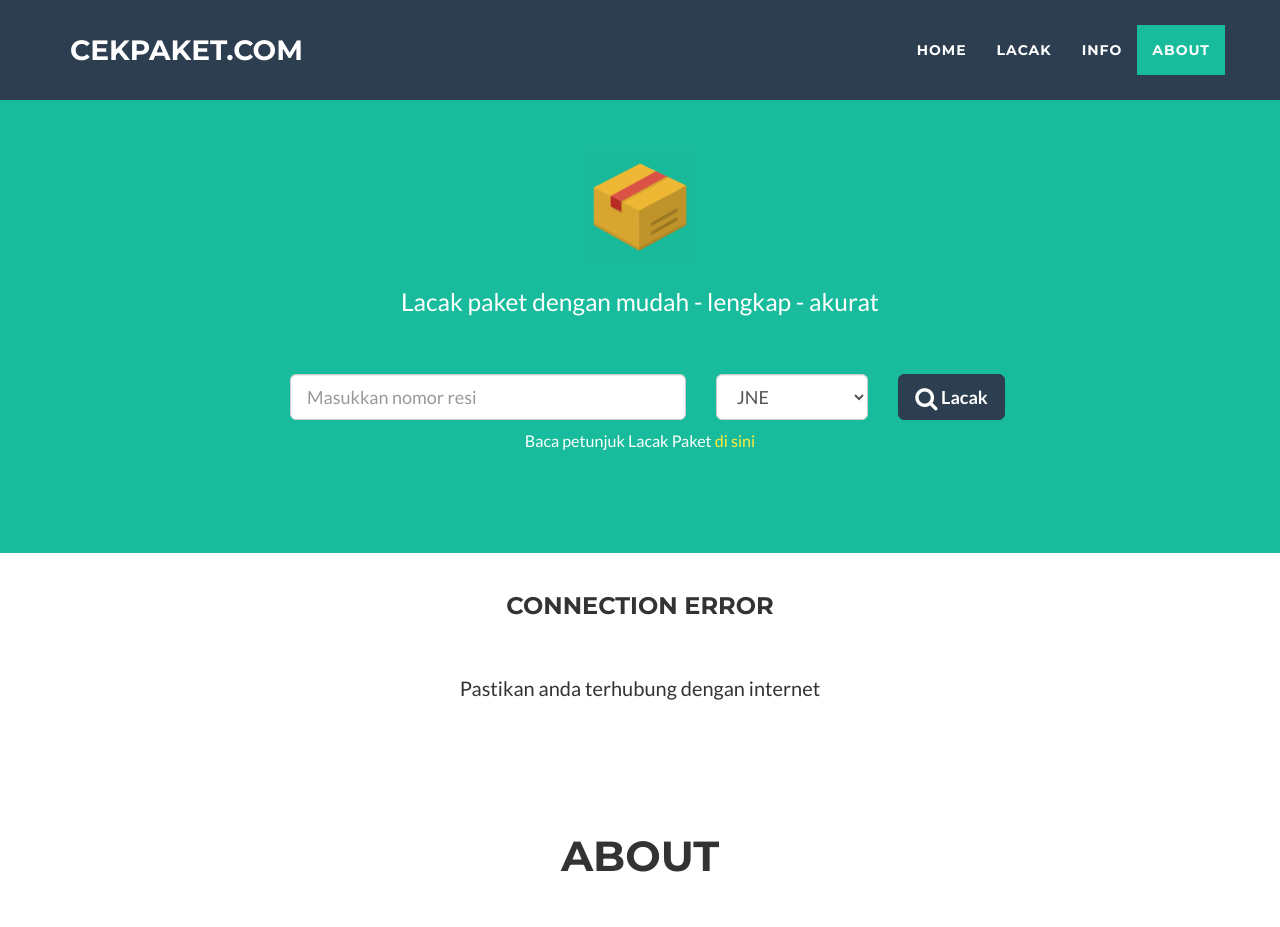
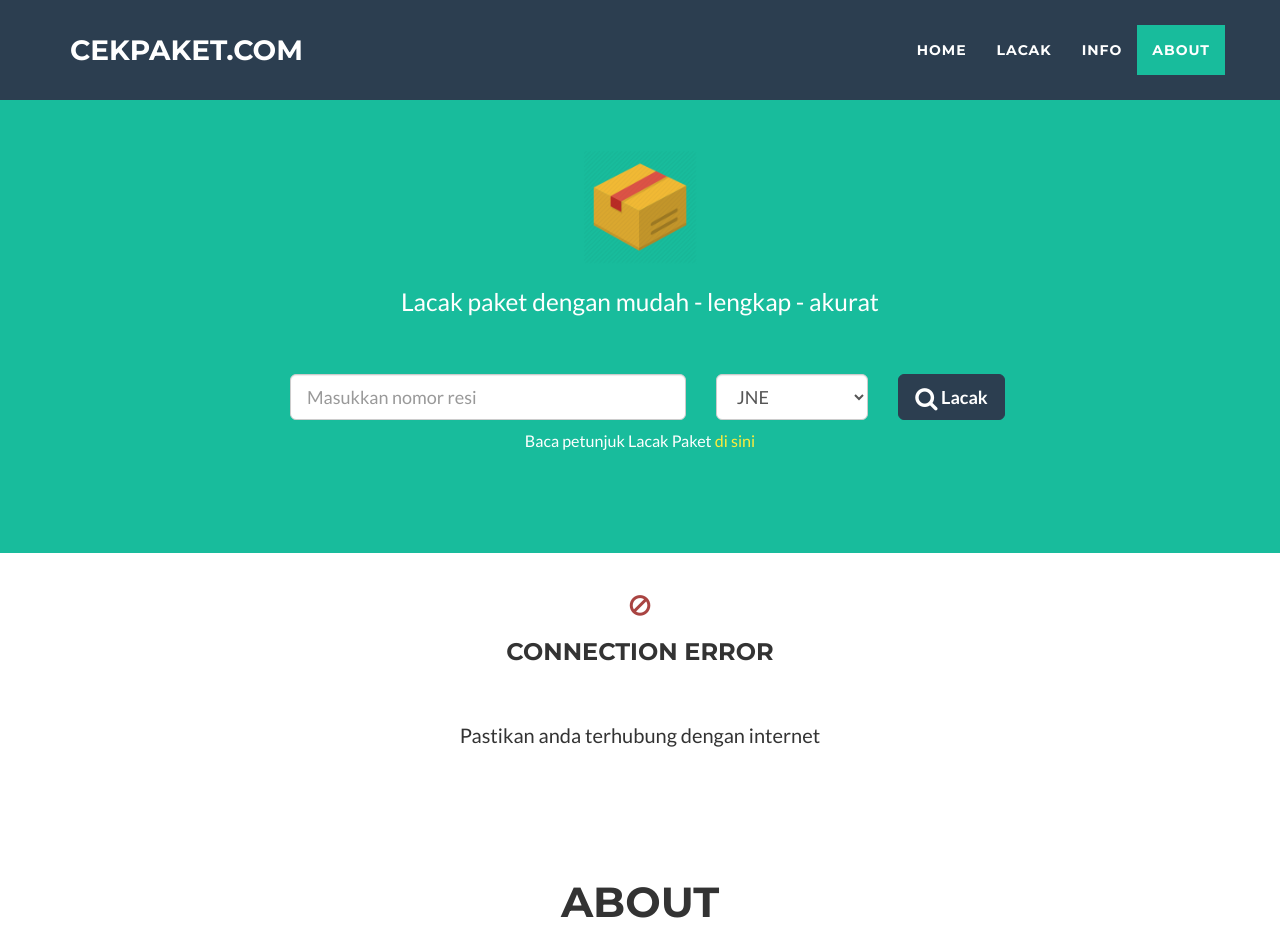
Before and after one commit to meinliebe/cekpaket, a Django app: template templates/cek_koneksi.html in a window 1280 px wide. Shown: the top 927 px of the page. Run offline with Django 3.2, Linux system fonts and the light colour scheme; the template is opened without the code that fills it, so the values that code supplies are empty; some libraries are stand-ins or nearby versions.

Commit message:
perbaikan

```diff
--- a/ongkir/views.py
+++ b/ongkir/views.py
@@ -25,7 +25,8 @@ def get_paket(request):
 		if ret['status'] == 'success' and ret['pesan'] == 'data ada':
 			ret_list = {'data': ret['data'], 'query': ret['query'], 'website': ret['website']}
 			return render(request, 'result.html', ret_list)
-		return render(request, '404.html')
+		elif ret['status'] == 'error' and ret['pesan'] == 'data tidak ada':
+			return render(request, '404.html')
 	except Exception as e:
 		print(e)
 		return render(request, 'cek_koneksi.html')
--- a/templates/cek_koneksi.html
+++ b/templates/cek_koneksi.html
@@ -6,6 +6,7 @@
 		<div class="container">
 			<div class="row">
 				<div class="col-lg-12 text-center">
+					<h3><i class="fa fa-ban text-danger"></i></h3>
 					<h3>Connection Error</h3>
 					<hr class="star-primary">
 				</div>
```
